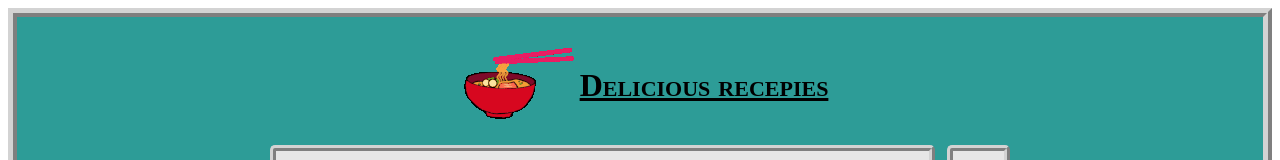
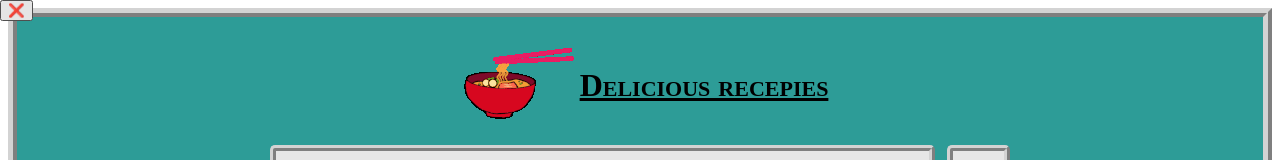
Before and after one commit to SelmaBtt/react-G-assignment, a React (Vite) app: page / in a window 1280 px wide. Shown: the top 160 px of the page. Built offline with nearby package versions, Linux system fonts and the light colour scheme; no server answers.

Commit message:
Not completed, just to transfer data to my laptop

```diff
--- a/src/components/DisplayMealDetail.jsx
+++ b/src/components/DisplayMealDetail.jsx
@@ -3,9 +3,21 @@
 
 import ConvertObjToArr from "./ConvertObjToArr";
 import styled from '../stylesheets/DisplayMealDetail.module.css'
+import React, { useState, useCallback } from 'react';
 
 const DisplayMealDetail = ({ mealDetails }) => {
+    const useToggle = (initalState = true) => {
+        const [state, setState] = useState(initalState)
+        const toggle = useCallback(() => setState((state) => !state), [])
+        return [state, toggle];
+    }
+    const [toggle, setToggle] = useToggle()
+
     return(
+        <>
+            <button className={styled.buttonVisability} onClick={() => setToggle(toggle)}>❌</button>
+
+            {toggle && (
                 <ul className={styled.ulWrapper}>
                     {(mealDetails && mealDetails.length > 0) && mealDetails.map((item, idx) => ( // If data.length is higher than 0, map out the array
                         <li className={styled.liH2Titles} key={idx}>
@@ -23,6 +35,8 @@ const DisplayMealDetail = ({ mealDetails }) => {
                         </li>
                     ))}
                 </ul>
+            )}
+        </>
     )
 }
 
--- a/src/stylesheets/DisplayMealDetail.module.css
+++ b/src/stylesheets/DisplayMealDetail.module.css
@@ -1,3 +1,10 @@
+.buttonVisability{
+    top: 0;
+    left: 0;
+    position: fixed;
+    z-index: 1;
+}
+
 .ulWrapper{
     background-color: rgb(230, 230, 230);
     border: 9px ridge lightgrey;
```
Lines whose indentation alone changed are shown as unchanged.
